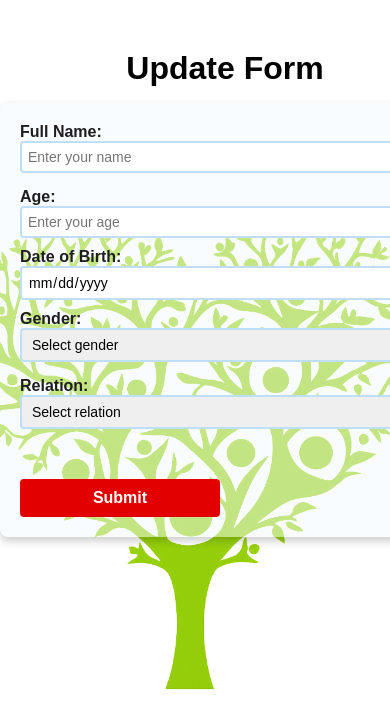
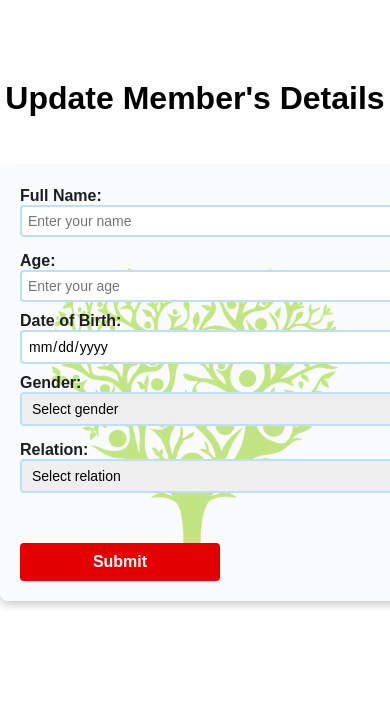
Before and after one commit to VishalValvi-83/family-tree-management-system, a React (Create React App) app in the folder frontend/: page /update-tree/1 in a window 390 px wide. Shown: the top 728 px of the page. Built offline with nearby package versions, Linux system fonts and the light colour scheme; no server answers; a web font is replaced by a local one.

Commit message:
change update form form style and layout

```diff
--- a/frontend/src/component/updateTree/updateTree.css
+++ b/frontend/src/component/updateTree/updateTree.css
@@ -1,11 +1,17 @@
 .update-member-form{
-    margin-top: 50px;
-    width: 450px;
+    padding-top: 80px;
+    width: 100%;
+    margin: 0 auto;
 
 }
 .update-member-form .heading{
     text-align: center;
 }
+.update-member-form form{
+    width: 450px;
+    margin: 0 auto;
+    margin-top: 50px;
+}
 .update-member-form input, select{
     outline: none;
 }
--- a/frontend/src/component/updateTree/updateTree.js
+++ b/frontend/src/component/updateTree/updateTree.js
@@ -68,7 +68,7 @@
 
     return (
         <div className='update-member-form'>
-            <h1 className='heading'>Update Form</h1>
+            <h1 className='heading'>Update Member's Details</h1>
             <form >
                 <div className="form-fields">
                     <label htmlFor="name">Full Name:</label>
--- a/frontend/src/index.css
+++ b/frontend/src/index.css
@@ -7,6 +7,7 @@
 
 body {
   height: 100vh;
+  width: 100%;
   background: url("./assets/tree.png");
   background-repeat: no-repeat;
   background-size: 600px;
@@ -17,3 +18,11 @@
   color: #f2f2f2;
   text-decoration: underline;
 }
+
+@media screen and ( max-width: 600px) {
+  body {
+    background-size: contain;
+    background-position: center;
+  }
+
+}
```
